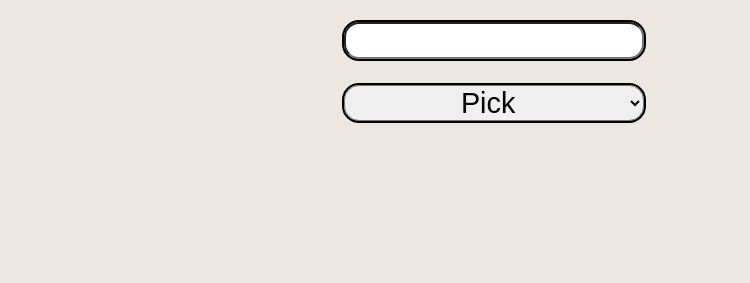
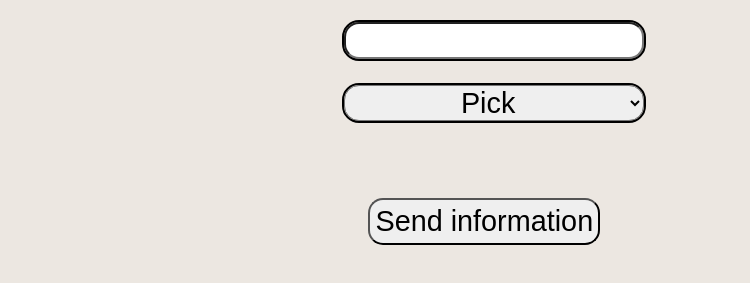
Before and after one commit to Guess-the-rank/TeerPredict, a plain HTML site: page video_upload.html in a window 1280 px wide. Shown: the part 345-628 px from the top of the page, without its empty margins (173-923 px from the left). Drawn offline with Linux system fonts and the light colour scheme; a web font is replaced by a local one.

Commit message:
send imformation

```diff
--- a/mainStyle.css
+++ b/mainStyle.css
@@ -345,7 +345,7 @@ background: linear-gradient(287deg, rgba(255,255,255,1) 0%, rgba(243,244,244,1)
     margin-top: 40px;
     display: flex;
     flex-direction: column;
-    align-items: center;;
+    align-items: center;
 }
 .login-btn-wrap .login-btn{
     width:95px;
@@ -403,3 +403,10 @@ background: linear-gradient(287deg, rgba(255,255,255,1) 0%, rgba(243,244,244,1)
     text-align: center;
     font-size: 180%;
 }
+.formSubmit {
+    margin-top:6%;
+    border-radius: 15px;
+    padding:5px;
+    font-size:180%;
+    margin-left:42.3%;
+}
--- a/video_upload.html
+++ b/video_upload.html
@@ -17,8 +17,8 @@
 
     <div class="indexfont">
         <div class="section_btn"> <a href="index.html"> 게임 시작 </a> </div>
-        <div class="section_btn"> <a href="javascript:void(0)"> 동영상 올리기 </a> </div>
-        <div class="section_btn"> <a href="javascript:void(0)">동영상 목록</a> </div>
+        <div class="section_btn"> <a href="video_upload.html"> 동영상 올리기 </a> </div>
+        <div class="section_btn"> <a href="statics.html">동영상 목록</a> </div>
     </div>
     <div>
         <p class="formDesc">Youtube-Link (8-95 sec)</p>
@@ -46,5 +46,8 @@
             <option value="9">Radiant</option>
         </select>
     </div>
+    <div>
+        <button name="status" value="sent" type="submit" class="formSubmit">Send information</button>
+    </div>
 </body>
 </html>
```
